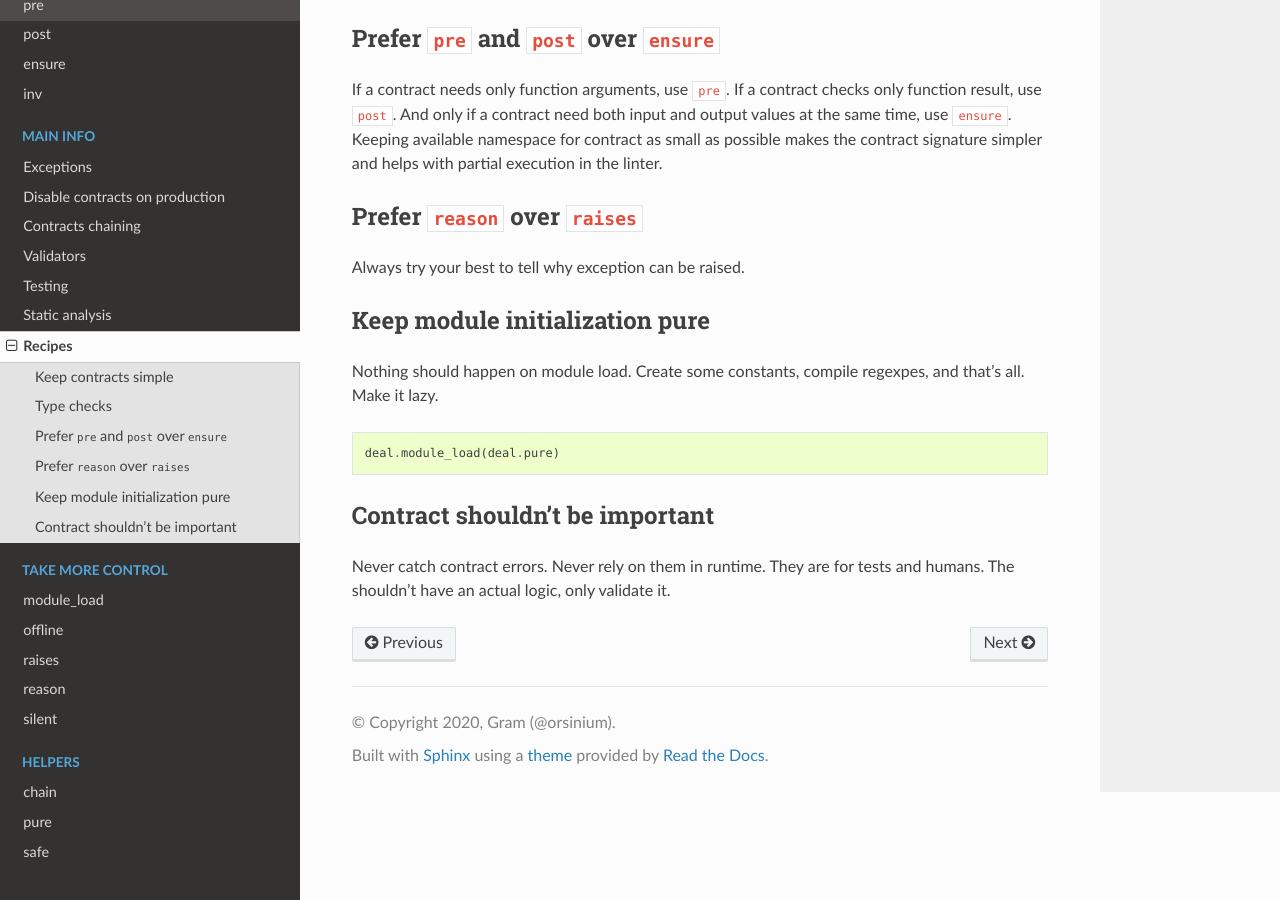
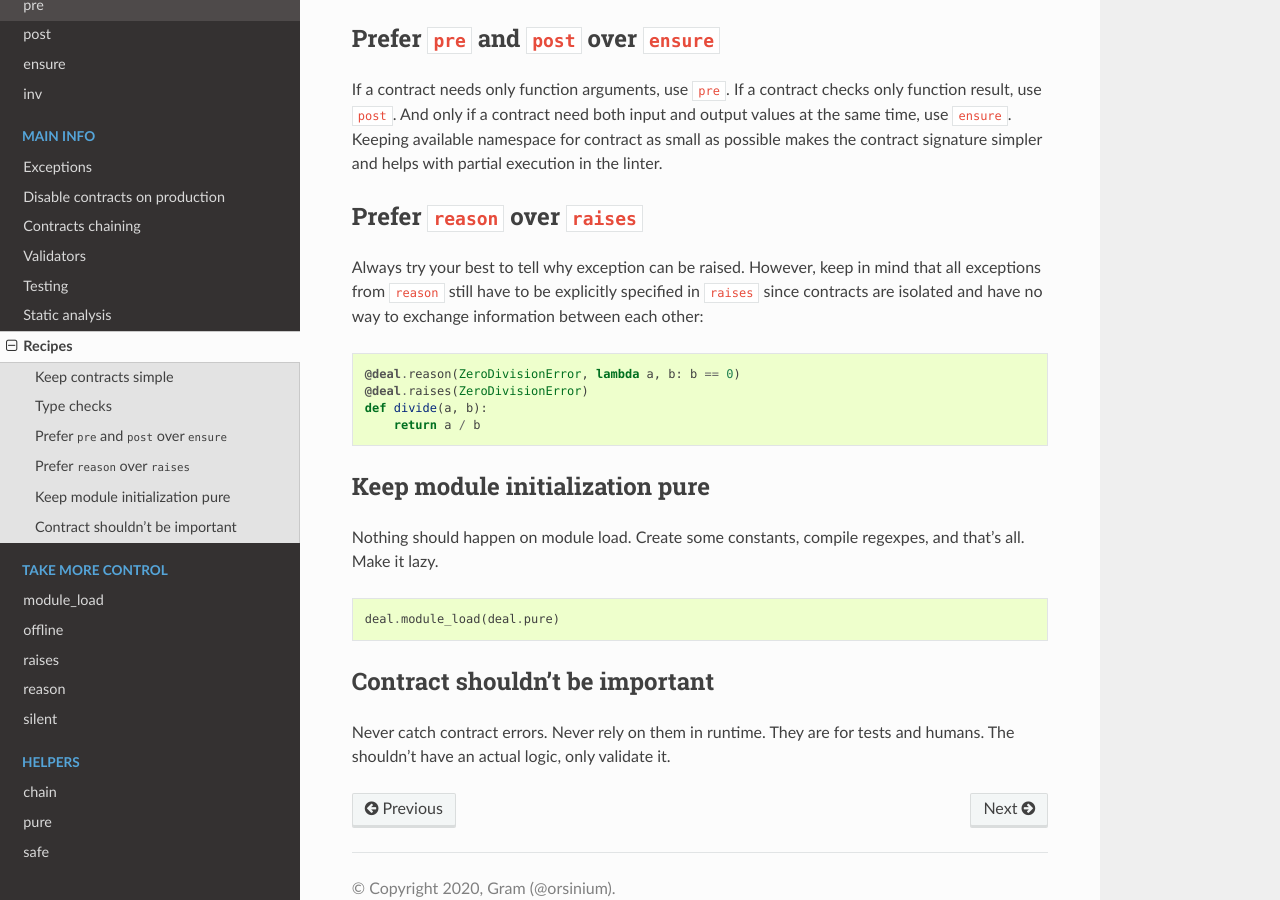
Before and after one commit to life4/deal, a Sphinx documentation site: the page built from docs/recipes.md, in a window 1280 px wide and 900 px high, scrolled down 1098 px. Built offline with Sphinx 7.4.7 and the Read the Docs theme 2.0.0, drawn with Linux system fonts in a browser that asks for light colours.

Commit message:
upd recipes

````diff
--- a/docs/recipes.md
+++ b/docs/recipes.md
@@ -50,7 +50,14 @@ If a contract needs only function arguments, use `pre`. If a contract checks onl
 
 ## Prefer `reason` over `raises`
 
-Always try your best to tell why exception can be raised.
+Always try your best to tell why exception can be raised. However, keep in mind that all exceptions from `reason` still have to be explicitly specified in `raises` since contracts are isolated and have no way to exchange information between each other:
+
+```python
+@deal.reason(ZeroDivisionError, lambda a, b: b == 0)
+@deal.raises(ZeroDivisionError)
+def divide(a, b):
+    return a / b
+```
 
 ## Keep module initialization pure
 
````
